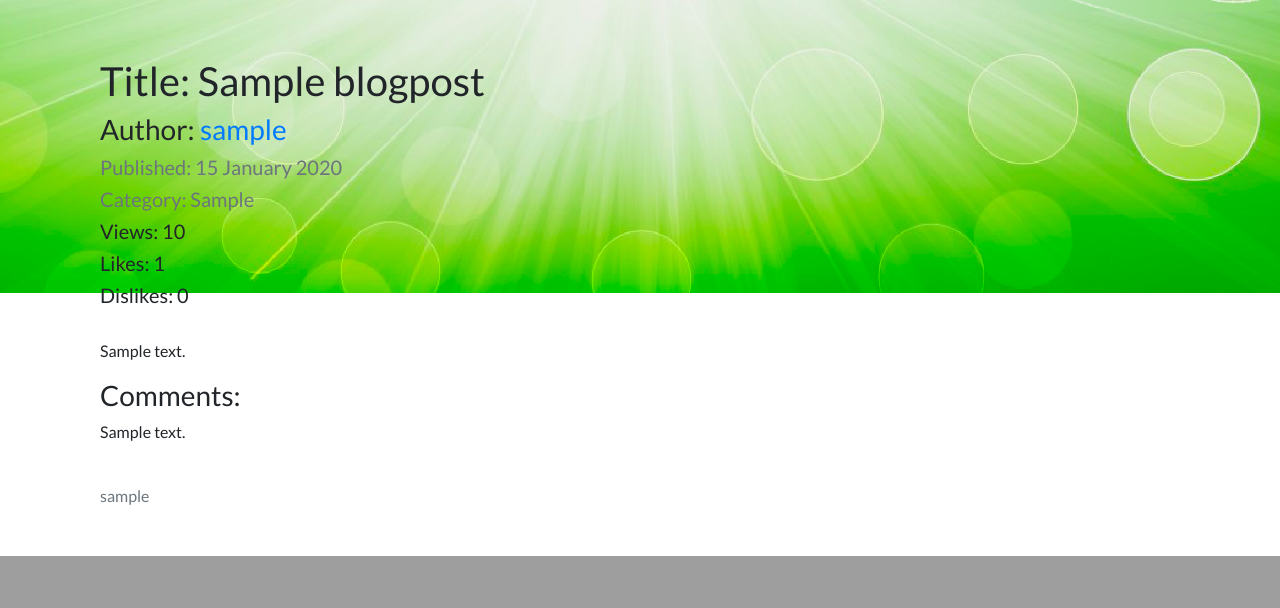
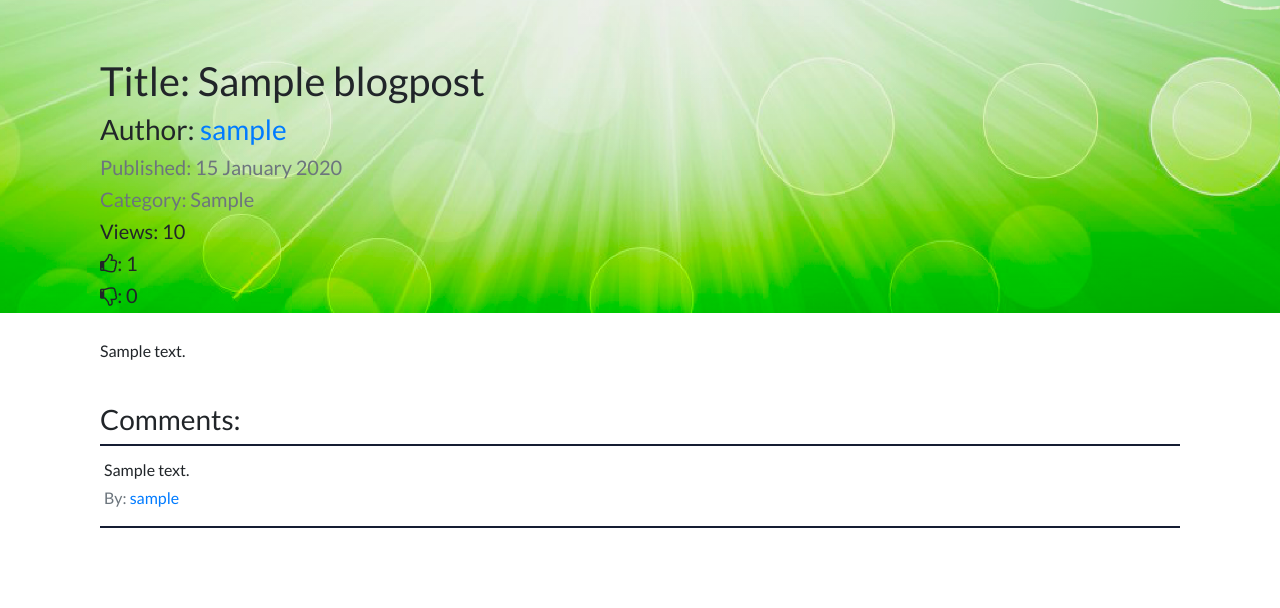
Before and after one commit to ruppysuppy/Blog-Tap, a Flask app: page /blog/1 in a window 1280 px wide; the page is wider, and only the part inside the window is pictured. Shown: the part 547-1155 px from the top of that part. Before the commit the page ends 1103 px from the top of that part, so only its background shows below. Run offline with Flask 2, Linux system fonts and the light colour scheme; tables that the repository leaves empty hold one stand-in row (values such as "Sample post"); some libraries are stand-ins or nearby versions.

Commit message:
Added comment style

```diff
--- a/blog/post/views.py
+++ b/blog/post/views.py
@@ -72,6 +72,8 @@
         db.session.add(notif)
 
         db.session.commit()
+
+        return redirect(url_for('blog_posts.blog_post', blog_post_id=blog_post_id))
 
     if (current_user.is_authenticated and current_user.email != post.author.email):
         user = User.query.get_or_404(current_user.id)
--- a/blog/static/style/base_style.css
+++ b/blog/static/style/base_style.css
@@ -390,6 +390,14 @@
     transform: scale(1.1);
 }
 
+.comment {
+    width: 100%;
+    border-top: #151D33 1px solid;
+    border-bottom: #151D33 1px solid;
+    padding-left: 4px;
+    padding-top: 12px;
+}
+
 
 /* Scroll bar effects */
 
--- a/blog/templates/base.html
+++ b/blog/templates/base.html
@@ -14,8 +14,8 @@
 </head>
 
 <body style="width: 100vw; overflow-x: hidden; overflow-y: scroll;">
-    <div class="background" style="height: 100vh; width: 100vw; position: fixed; transform: scale(1.1); background-position: center; background-size: cover; top: 0; left: 0; z-index: -10; background-image: linear-gradient(rgba(0,0,0,0.05), rgba(0,0,0,0.05)), url({{url_for('static', filename='img/background.png')}});"></div>
-    <nav class="navbar navbar-expand-lg navbar-dark bg-dark" style="position: fixed; top: 0; left: 0; width: 100vw; background-color: #151D33 !important; z-index: 9999;">
+    <div class="background" style="height: 100vh; width: 100vw; position: fixed; transform: scale(1.15); background-position: center; background-size: cover; top: 0; left: 0; z-index: -10; background-image: linear-gradient(rgba(0,0,0,0.05), rgba(0,0,0,0.05)), url({{url_for('static', filename='img/background.png')}});"></div>
+    <nav class="navbar navbar-expand-lg navbar-dark bg-dark" style="position: fixed; top: 0; left: 0; width: 105vw; background-color: #151D33 !important; z-index: 9999;">
         <div class="container">
             <a class="navbar-brand nav-link-mod" href="{{url_for('core.index')}}">
                 <h4 class="home-link">Blog Tap</h4>
--- a/blog/templates/blog_posts.html
+++ b/blog/templates/blog_posts.html
@@ -8,8 +8,10 @@
         <h5 class="text-muted reactive-text-5">Published: {{post.date.strftime("%d %B %Y")}}</h5>
         <h5 class="text-muted reactive-text-5">Category: {{post.category}}</h5>
         <h5 class="reactive-text-5">Views: {{post.views}}</h5>
-        <h5 class="reactive-text-5">Likes: {{like_count}}</h5>
-        <h5 class="reactive-text-5">Dislikes: {{dislike_count}}</h5>
+        {% if post.author == current_user or not current_user.is_authenticated %}
+        <h5 class="reactive-text-5"><i class="fa fa-thumbs-o-up" aria-hidden="true"></i>: {{like_count}}</h5>
+        <h5 class="reactive-text-5"><i class="fa fa-thumbs-o-down" aria-hidden="true"></i>: {{dislike_count}}</h5>
+        {% endif %}
         <br> {{post.text|markdown}} {% if post.author == current_user %}
 
         <a href="{{url_for('blog_posts.update', blog_post_id=post.id)}}"> <button class="btn-normal">Update</button></a>
@@ -37,20 +39,22 @@
         </a> {% endif %} {% endif %}
 
         <div>
+            <br>
             <h3 class="reactive-text-3">Comments:</h3>
+            <div style="width: 100%; height: 1px; background-color: #151D33;"></div>
+
             {% for comment in previous_comments %}
+            <div class="comment">
+                <p class="reactive-text-5" style="margin-bottom: 4px;">{{comment.text}}</p>
+                <p class="reactive-text-5 text-muted">By: <a href="{{url_for('user.user_posts', user_id=(User.query.get_or_404(comment.user_id)).id)}}">{{(User.query.get_or_404(comment.user_id)).username}} </a></p>
+            </div>
+            {% endfor %}
+            <div style="width: 100%; height: 1px; background-color: #151D33;"></div>
 
-            <div class="comment">
-                <p class="reactive-text-5">{{comment.text}}</p><br>
-                <p class="reactive-text-5 text-muted">{{(User.query.get_or_404(comment.user_id)).username}}</p>
-            </div>
-
-            {% endfor %}
         </div>
-
-        {% if current_user.is_authenticated %}
+        <br><br> {% if current_user.is_authenticated %}
         <form method="post">
-            {{form.hidden_tag()}} {{form.text.label}} <br> {{form.text}} <br> {{form.submit}}
+            {{form.hidden_tag()}} {{form.text.label(class='form-control-label text-normal-media-small')}}<br> {{form.text(class='form-control form-control-lg form-input-normal text-normal-media-small', style="border: none;", rows=6)}}<br> {{form.submit(class='text-normal-media-small')}}
         </form>
         {% endif %}
     </div>
```
